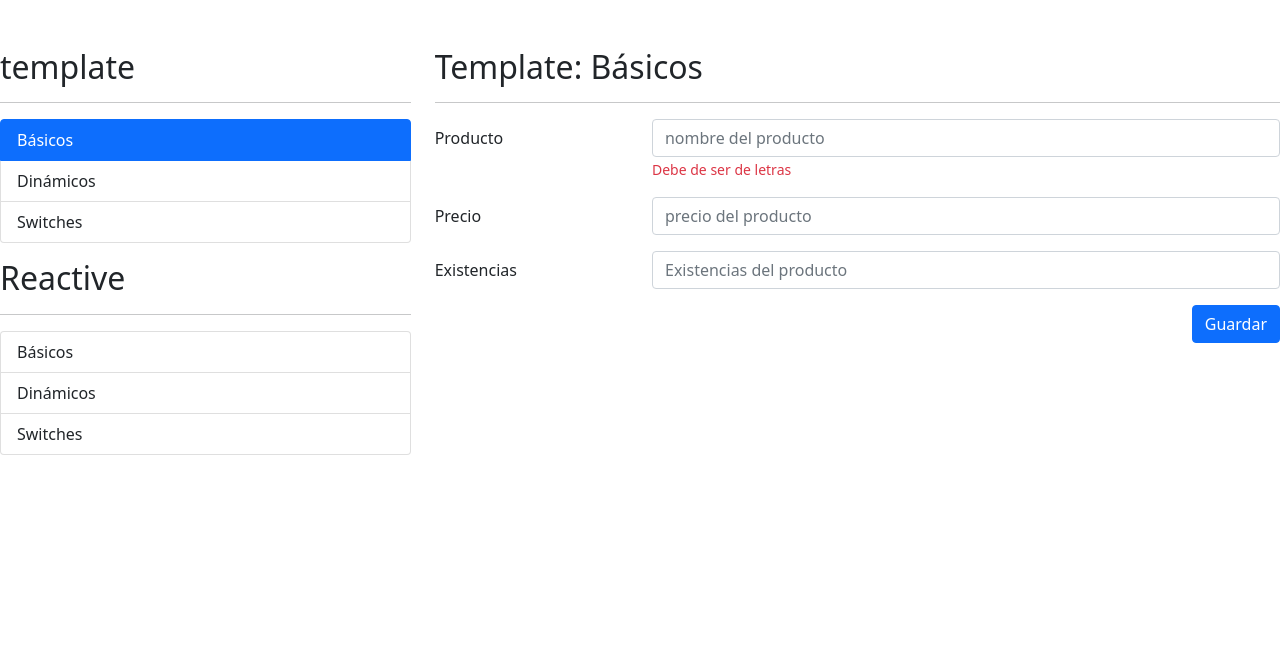
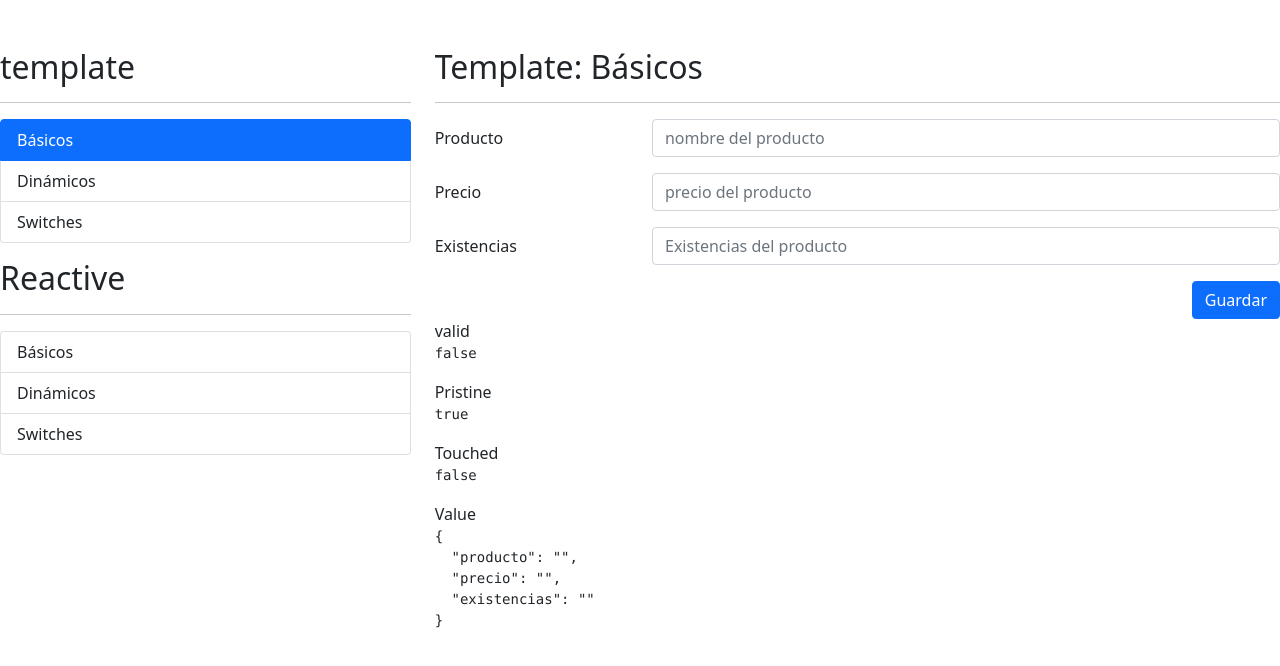
Before and after one commit to Vicman3x3/formulariosApp, an Angular app: page /template/basicos in a window 1280 px wide. Shown: the top 666 px of the page. Built offline with nearby package versions, Linux system fonts and the light colour scheme.

Commit message:
Formulario Template Basico Error

```diff
--- a/src/app/template/basicos/basicos.component.html
+++ b/src/app/template/basicos/basicos.component.html
@@ -3,14 +3,28 @@
 
 <div class="row">
   <div class="col">
-    <form action="">
+    <form  (ngSubmit)="guardar(miFormulario)" #miFormulario="ngForm" autocomplete="off" >
 
       <!-- TODO: Campo del producto -->
       <div class="row mb-3">
         <label for="" class="col-sm-3 col-form-label"> Producto</label>
         <div class="col-sm-9">
-          <input type="text" class="form-control" placeholder="nombre del producto">
-          <span class="form-text text-danger">Debe de ser de letras</span>
+          <input
+              type="text"
+              class="form-control"
+              placeholder="nombre del producto"
+              ngModel
+              name="producto"
+              required
+              minlength="3"
+              >
+          <span
+              class="form-text text-danger"
+              *ngIf="miFormulario.controls.producto?.invalid
+              && miFormulario.controls.producto?.touched
+              "
+
+              >Debe de ser de letras</span>
         </div>
       </div>
 
@@ -18,7 +32,7 @@
       <div class="row mb-3">
         <label for="" class="col-sm-3 col-form-label"> Precio</label>
         <div class="col-sm-9">
-                <input type="number" class="form-control" placeholder="precio del producto">
+          <input type="number" class="form-control" placeholder="precio del producto" ngModel name="precio" min="0" required>
 
         </div>
       </div>
@@ -28,16 +42,14 @@
       <div class="row mb-3">
         <label for="" class="col-sm-3 col-form-label"> Existencias</label>
         <div class="col-sm-9">
-                            <input type="number" class="form-control" placeholder="Existencias del producto">
+          <input type="number" class="form-control" placeholder="Existencias del producto" ngModel name="existencias">
 
         </div>
       </div>
 
       <div class="row">
         <div class="col">
-                            <button type="submit"
-                              class="btn btn-primary float-end"
-                            >
+          <button type="submit" class="btn btn-primary float-end">
             Guardar
           </button>
         </div>
@@ -46,3 +58,19 @@
     </form>
   </div>
 </div>
+
+<div class="row">
+  <div class="col">
+    <span>valid</span>
+    <pre>{{miFormulario.valid}}</pre>
+
+    <span>Pristine</span>
+    <pre>{{miFormulario.pristine}}</pre>
+
+    <span>Touched</span>
+    <pre>{{miFormulario.touched}}</pre>
+
+    <span>Value</span>
+    <pre>{{miFormulario.value | json}}</pre>
+  </div>
+</div>
--- a/src/app/template/basicos/basicos.component.ts
+++ b/src/app/template/basicos/basicos.component.ts
@@ -1,4 +1,5 @@
 import { Component, OnInit } from '@angular/core';
+import { NgForm } from '@angular/forms';
 
 @Component({
   selector: 'app-basicos',
@@ -12,4 +13,10 @@ export class BasicosComponent implements OnInit {
   ngOnInit(): void {
   }
 
+  guardar(miFormulario: NgForm){
+
+    console.log(miFormulario.value)
+
+  }
+
 }
--- a/src/app/template/template.module.ts
+++ b/src/app/template/template.module.ts
@@ -5,6 +5,7 @@ import { TemplateRoutingModule } from './template-routing.module';
 import { BasicosComponent } from './basicos/basicos.component';
 import { DinamicosComponent } from './dinamicos/dinamicos.component';
 import { SwitchesComponent } from './switches/switches.component';
+import { FormsModule } from '@angular/forms';
 
 
 @NgModule({
@@ -15,6 +16,7 @@ import { SwitchesComponent } from './switches/switches.component';
   ],
   imports: [
     CommonModule,
+    FormsModule,
     TemplateRoutingModule
   ]
 })
```
Lines whose indentation alone changed are shown as unchanged.
